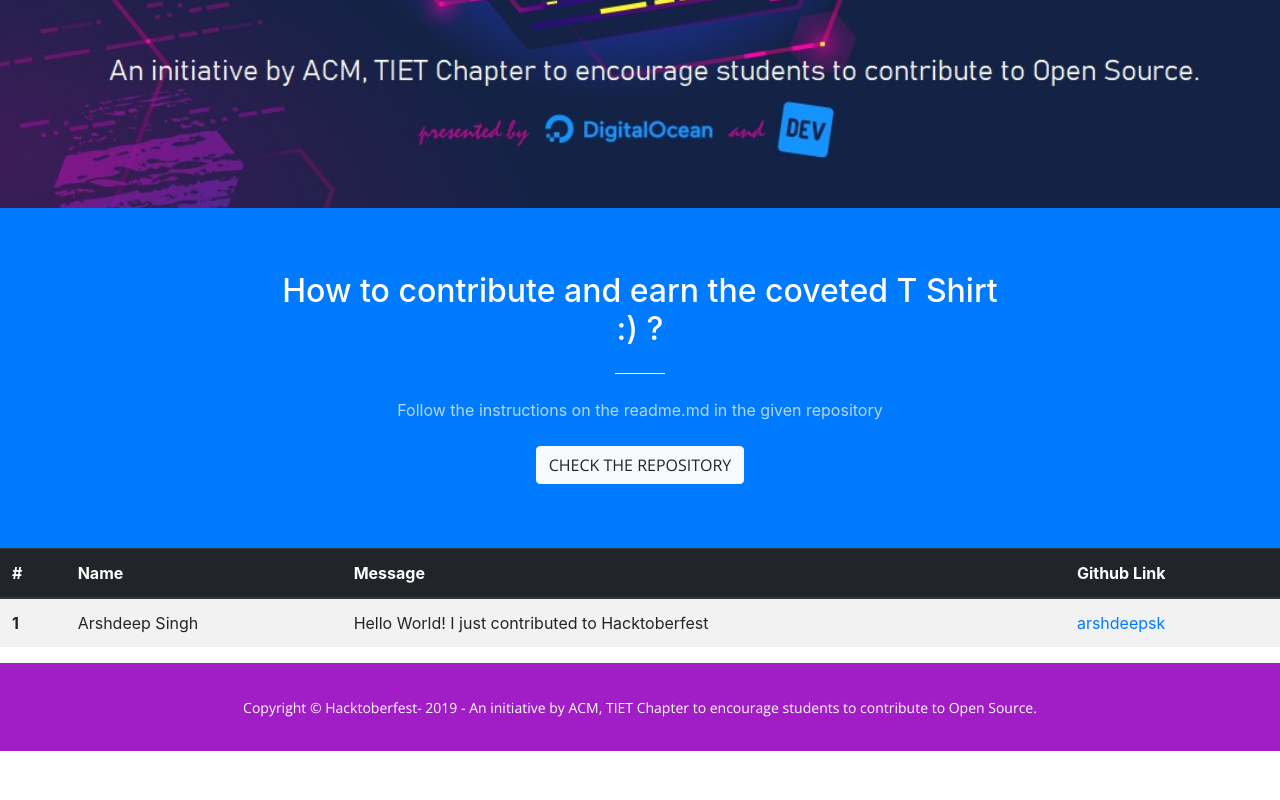
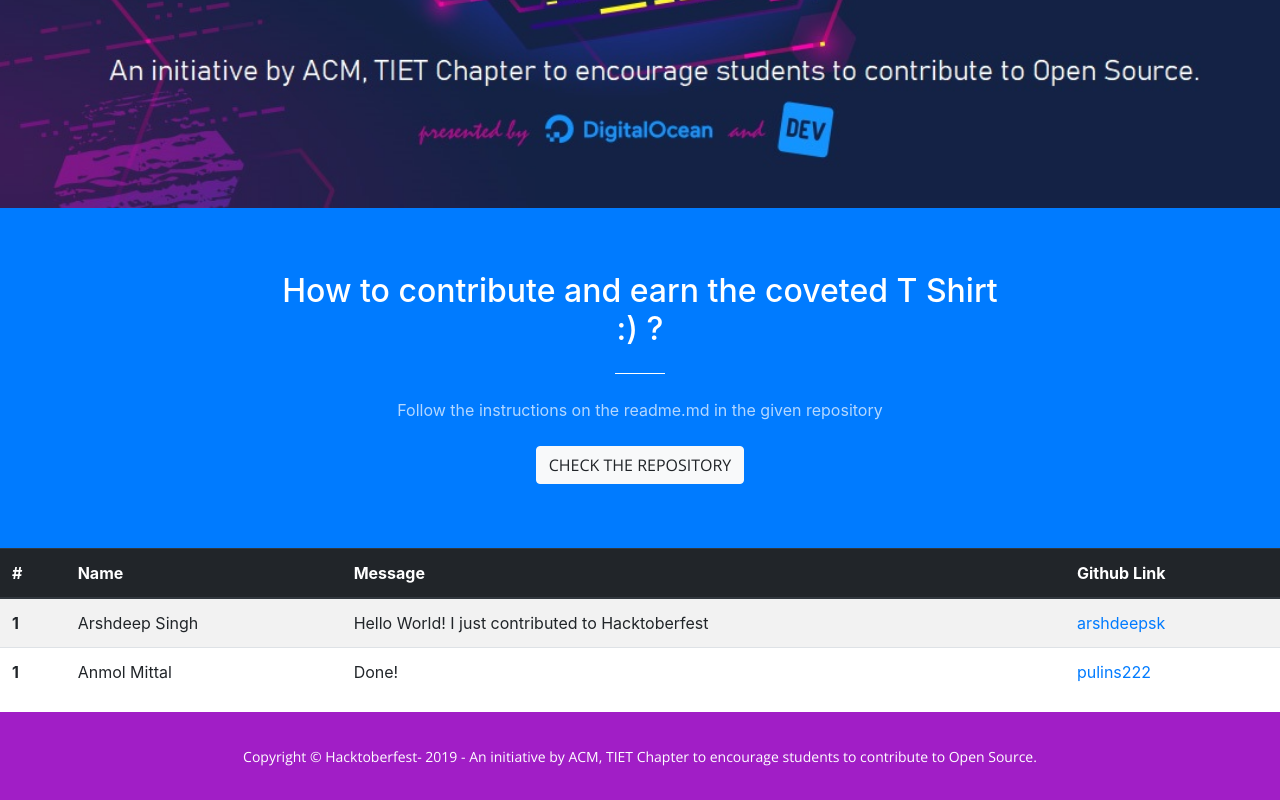
Before and after one commit to arshdeepsk/hacktoberFest2019, a website with bundled scripts: page index.html in a window 1280 px wide. Shown: the part 592-1392 px from the top of the page. Before the commit the page ends 1343 px from the top, so only its background shows below. Built offline with nearby package versions, Linux system fonts and the light colour scheme.

Commit message:
Anmol Mittal Commit

```diff
--- a/index.html
+++ b/index.html
@@ -83,6 +83,12 @@
             <td>Hello World! I just contributed to Hacktoberfest</td>
             <td><a href="https://github.com/arshdeepsk">arshdeepsk</a></td>
           </tr>
+          <tr>
+            <th scope="row">1</th>
+            <td>Anmol Mittal</td>
+            <td>Done!</td>
+            <td><a href="https://github.com/pulins222">pulins222</a></td>
+          </tr>
         </tbody>
       </table>
     </div>
```
